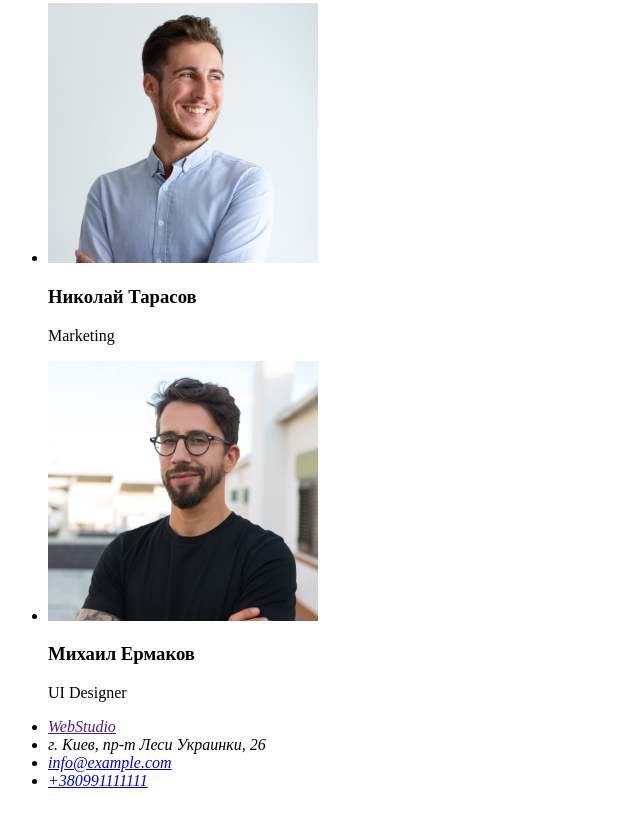
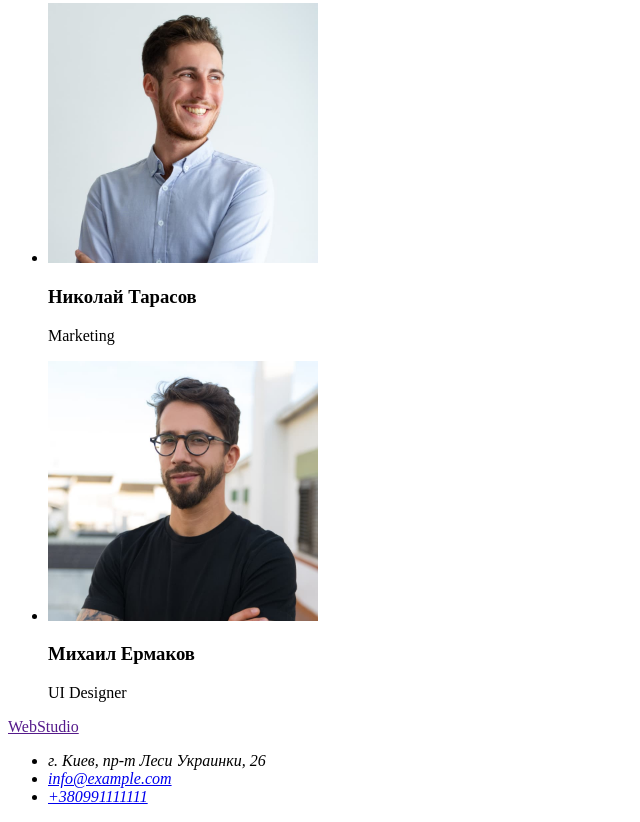
Before and after one commit to Raisiya/goit-markup-hw-01, a plain HTML site: page index.html in a window 1280 px wide. Shown: the part 2352-3174 px from the top of the page, without its empty margins (0-640 px from the left). Drawn offline with Linux system fonts and the light colour scheme.

Commit message:
Перенос логотипа перед адресом

```diff
--- a/index.html
+++ b/index.html
@@ -88,9 +88,9 @@
      </main>
 
      <footer>
+         <a href="">WebStudio</a>
         <address>
             <ul>
-             <li><a href="">WebStudio</a></li>
              <li> г. Киев, пр-т Леси Украинки, 26</li>
              <li><a href="mailto:info@devstudio.com">info@example.com</a></li>
              <li><a href="tel:+380991111111">+380991111111</a></li>
```
